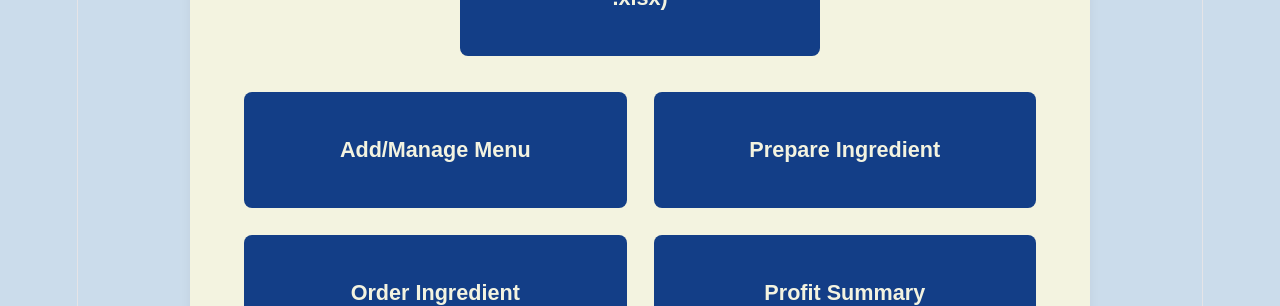
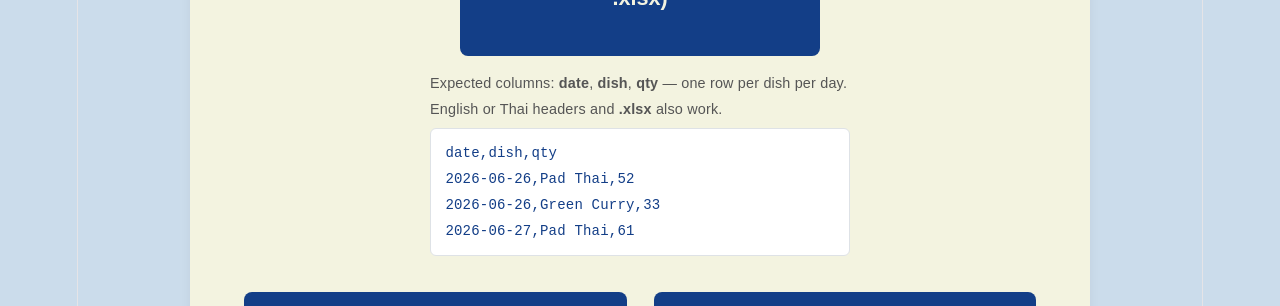
Before and after one commit to TommyTheSecond/codefusion-food-web, a React (Vite) app: page /dashboard in a window 1280 px wide. Shown: the part 227-533 px from the top of the page. Built offline with nearby package versions, Linux system fonts and the light colour scheme; no server answers.

Commit message:
Show expected CSV format on the upload screen

```diff
--- a/src/pages/Dashboard.jsx
+++ b/src/pages/Dashboard.jsx
@@ -58,6 +58,22 @@ export default function Dashboard() {
             Open Prepare / Order to see it.
           </p>
         )}
+
+        {/* expected file format */}
+        <div style={{ maxWidth: 420, margin: '0.75rem auto 0', textAlign: 'left' }}>
+          <p style={{ fontSize: '0.8rem', color: '#555', margin: '0 0 0.35rem' }}>
+            Expected columns: <b>date</b>, <b>dish</b>, <b>qty</b> — one row per dish per day.
+            English or Thai headers and <b>.xlsx</b> also work.
+          </p>
+          <pre style={{
+            background: '#fff', border: '1px solid #dee2e6', borderRadius: 6,
+            padding: '0.6rem 0.8rem', fontSize: '0.78rem', color: '#133e87',
+            margin: 0, overflowX: 'auto',
+          }}>{`date,dish,qty
+2026-06-26,Pad Thai,52
+2026-06-26,Green Curry,33
+2026-06-27,Pad Thai,61`}</pre>
+        </div>
       </div>
 
       <div className="menu-grid">
```
